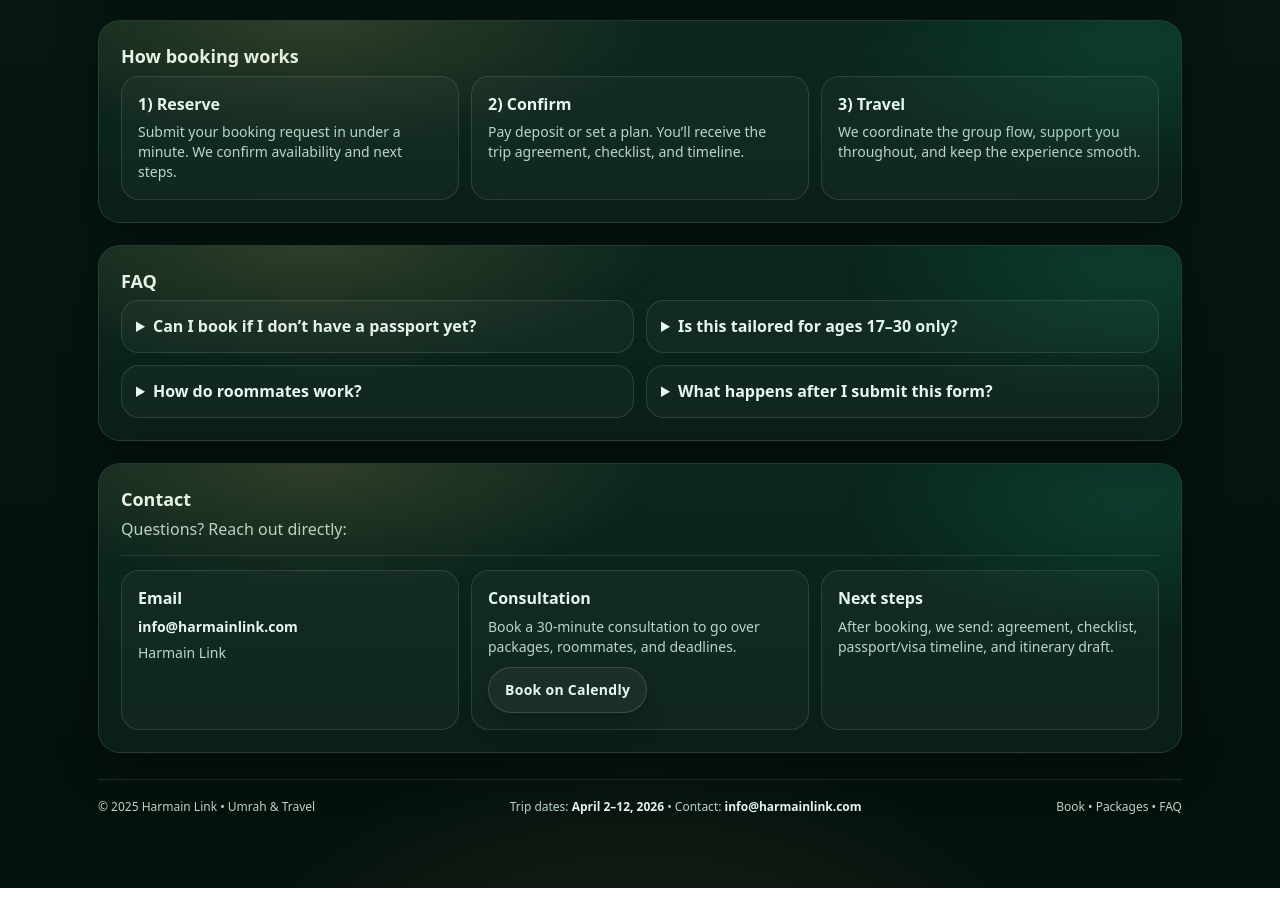
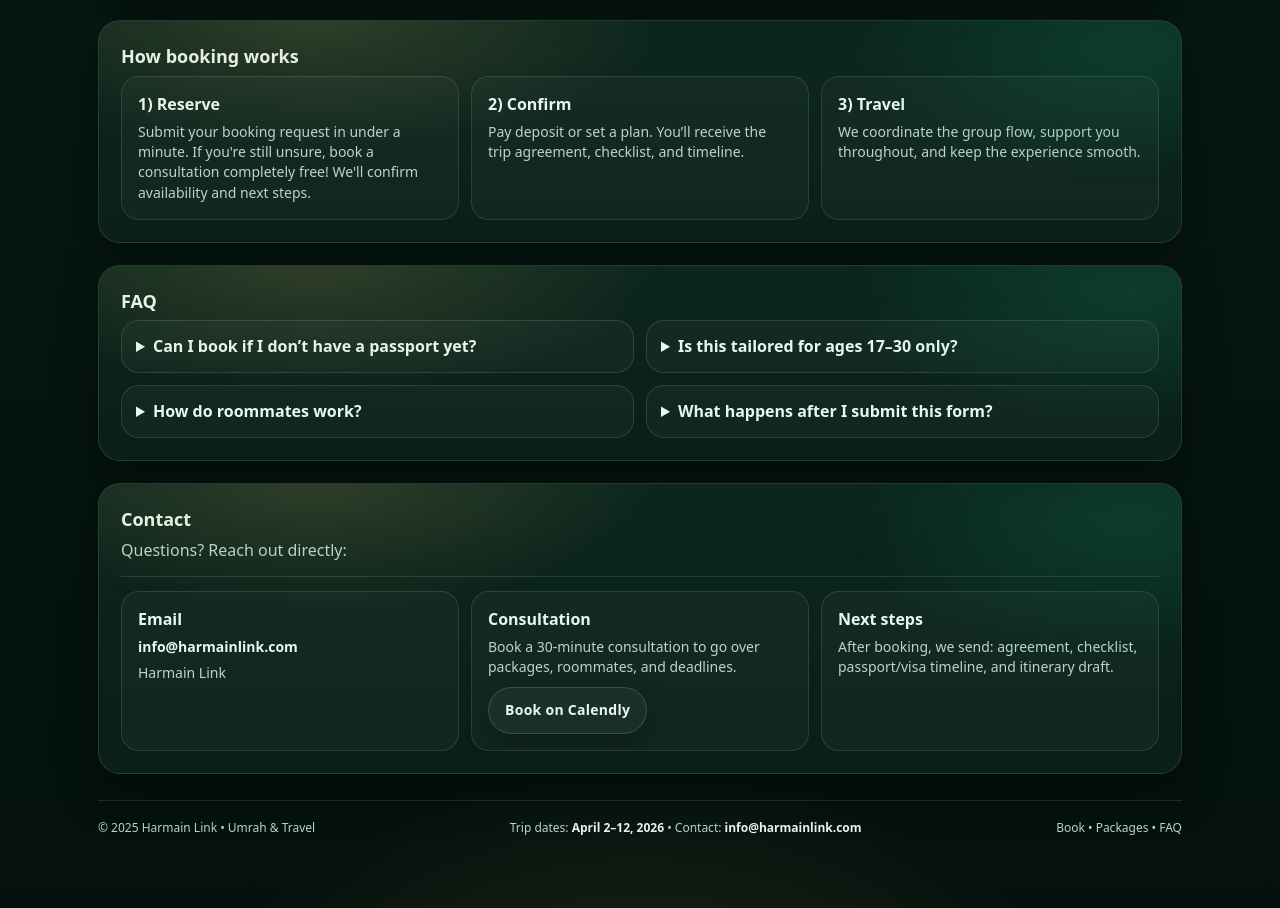
Before and after one commit to aslamt0506-svg/Harmain-Link-, a plain HTML site: page index.html in a window 1280 px wide. Shown: the part 1541-2449 px from the top of the page. Drawn offline with Linux system fonts and the light colour scheme.

Commit message:
Steps Change

```diff
--- a/index.html
+++ b/index.html
@@ -470,7 +470,8 @@
         <div class="grid3" role="list">
           <div class="feature" role="listitem">
             <b>1) Reserve</b>
-            <p>Submit your booking request in under a minute. We confirm availability and next steps.</p>
+            <p>Submit your booking request in under a minute. If you're still unsure, book a consultation completely free!
+              We'll confirm availability and next steps.</p>
           </div>
           <div class="feature" role="listitem">
             <b>2) Confirm</b>
```
